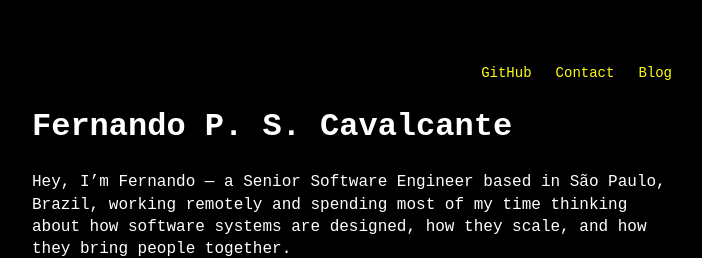
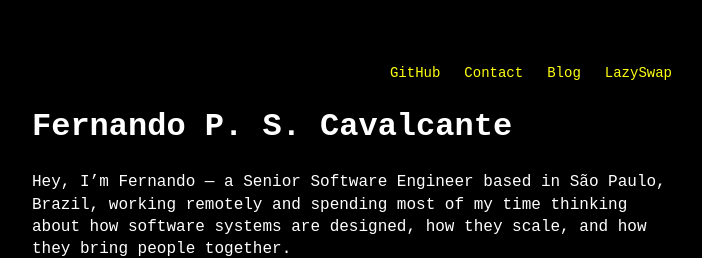
Before and after one commit to FernandoPazCavalcante/FernandoPazCavalcante.github.io, a Jekyll site: the page built from index.md, in a window 1280 px wide. Shown: the top 258 px of the page, without its empty margins (288-990 px from the left). Built offline with Jekyll 4.4.1, drawn with Linux system fonts in a browser that asks for light colours.

Commit message:
feat: add lazyswap link to navbar

```diff
--- a/_includes/navbar.html
+++ b/_includes/navbar.html
@@ -2,4 +2,5 @@
   <a href="https://github.com/FernandoPazCavalcante">GitHub</a>
   <a href="mailto:contact@fernandocavalcante.com">Contact</a>
   <a href="{{ "/blog" | relative_url }}">Blog</a>
+  <a href="https://lazyswap.app">LazySwap</a>
 </nav>
```
